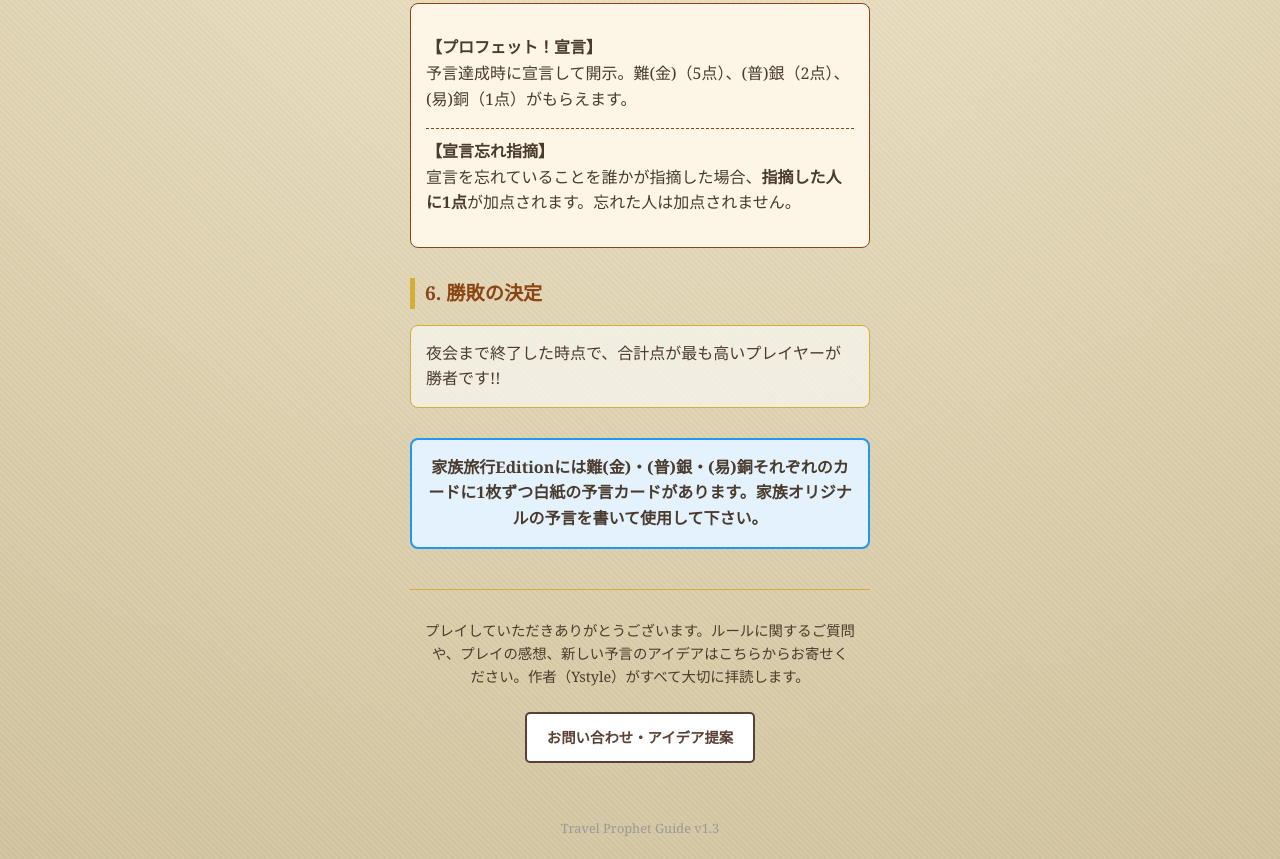
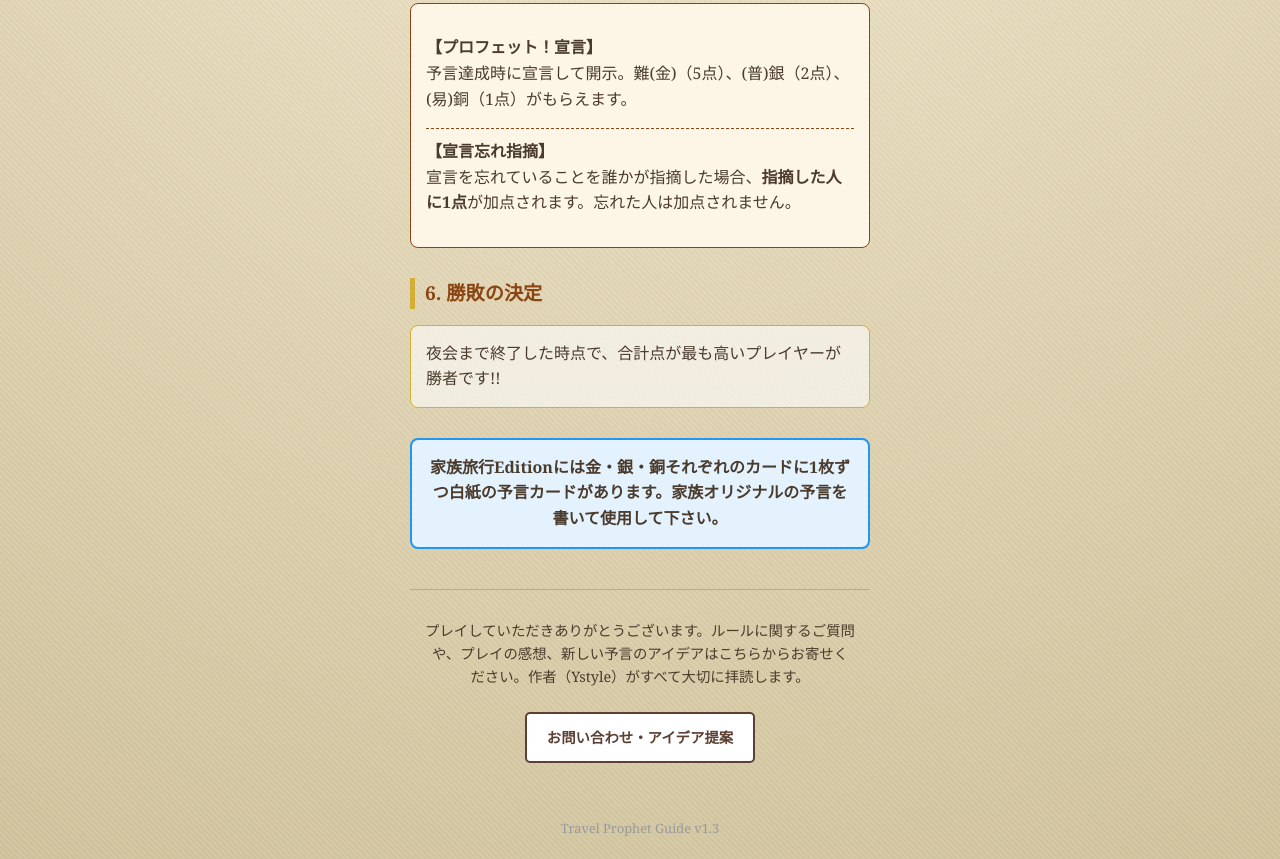
Before and after one commit to ystyle97-del/travelprophet-familymanual, a plain HTML site: page index.html in a window 1280 px wide. Shown: the part 1718-2577 px from the top of the page. Drawn offline with Linux system fonts and the light colour scheme.

Commit message:
Update index.html

```diff
--- a/index.html
+++ b/index.html
@@ -145,7 +145,7 @@
     </div>
 
     <div class="special-card-note">
-        家族旅行Editionには難(金)・(普)銀・(易)銅それぞれのカードに1枚ずつ白紙の予言カードがあります。家族オリジナルの予言を書いて使用して下さい。
+        家族旅行Editionには金・銀・銅それぞれのカードに1枚ずつ白紙の予言カードがあります。家族オリジナルの予言を書いて使用して下さい。
     </div>
 
     <div class="contact-section">
```
